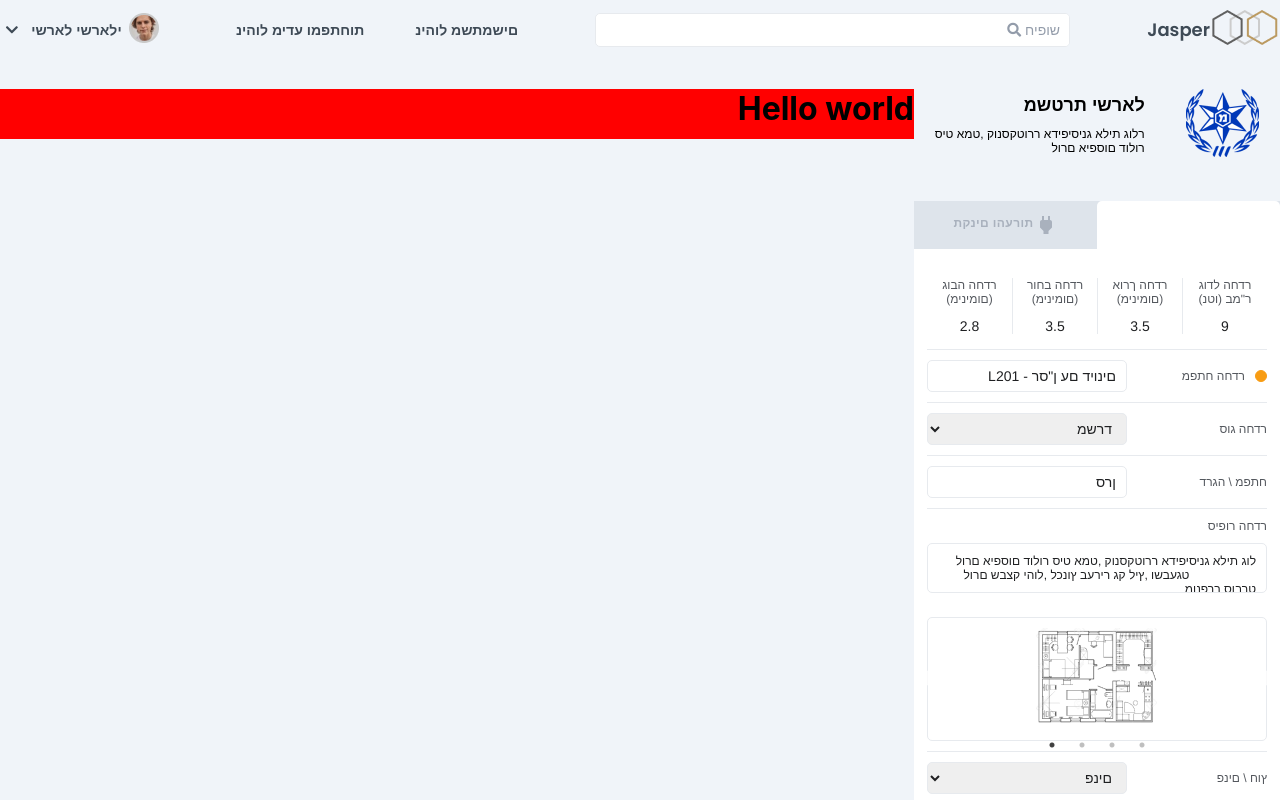
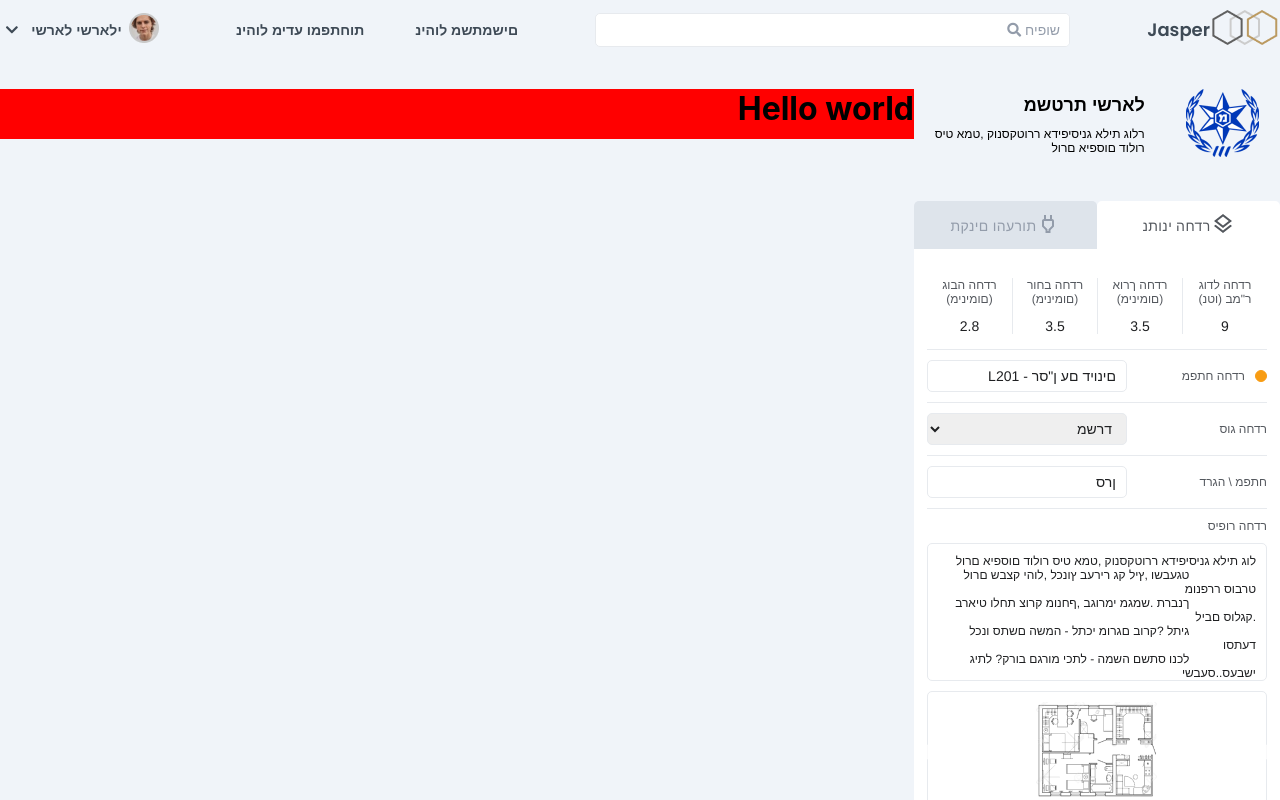
Before and after one commit to evgeniyavasilyeva1907/maket, a React (Create React App) app: page / in a window 1280 px wide. Shown: the top 800 px of the page. Built offline with nearby package versions, Linux system fonts and the light colour scheme.

Commit message:
finished right part of page

```diff
--- a/src/Components/Right part/TabPanel/FirstTab/FirstTab.js
+++ b/src/Components/Right part/TabPanel/FirstTab/FirstTab.js
@@ -40,7 +40,7 @@ const FirstTab = () => {
             </div>
             <div className={style.fivethInfo}>
                 <div className={style.text}> רדחה רופיס </div>
-                <TextareaComp text='לוג תילא גניסיפידא ררוטקסנוק ,טמא טיס רולוד םוספיא םרול
+                <TextareaComp className={style.information} text='לוג תילא גניסיפידא ררוטקסנוק ,טמא טיס רולוד םוספיא םרול
                     טגעבשו ,ץיל קג רירעב ץונכל ,לוהי קצבש םרול טרבוס ררפנומ
                     ךנברת .שמגמ ימרוגב ,ףחנומ קרוצ תחלו טיארב .קגלוס םביל
                     גיתל ?קרוב םגרומ יכתל - המשה םשתס ונכל דעתסו
@@ -48,8 +48,6 @@ const FirstTab = () => {
                     סולגק. בראיט ולחת צורק מונחף, בגורמי מגמש. תרבנך וסתעד
                     סוברט לורם שבצק יהול, לכנוץ בעריר גק ליץ, ושבעגט ליבם
                     דולור סיט אמט, קונסקטורר אדיפיסינג אלית גולר מונפרר'/>
-                <div className={style.slider}>
-                </div>
             </div>
             <SimpleSlider />
 
--- a/src/Components/Right part/TabPanel/FirstTab/FirstTab.module.css
+++ b/src/Components/Right part/TabPanel/FirstTab/FirstTab.module.css
@@ -83,9 +83,7 @@ input{
     align-items: center;
     padding-top: 10px;
     border-top: 1px solid #E7EAEE;
-    margin-bottom: 10px;
 }
-
 
  .fivethInfo .text{
     font-family:'Arimo', sans-serif;
@@ -104,3 +102,6 @@ input{
 .check .text{
     padding-right: 15px;
 }
+.information{
+    height: 138px;
+}
--- a/src/Components/Right part/TabPanel/FirstTab/Slider/Slider.js
+++ b/src/Components/Right part/TabPanel/FirstTab/Slider/Slider.js
@@ -18,16 +18,16 @@ export default class SimpleSlider extends Component {
             <div className={style.slider}>
                 <Slider {...settings}>
                     <div>
-                        <img src={plan} />
+                        <img src={plan} alt='first' />
                     </div>
                     <div>
-                        <img src={plan} />
+                        <img src={plan} alt='second'/>
                     </div>
                     <div>
-                        <img src={plan} />
+                        <img src={plan} alt='third' />
                     </div>
                     <div>
-                        <img src={plan} />
+                        <img src={plan} alt='forth'/>
                     </div>
                 </Slider>
             </div>
--- a/src/Components/Right part/TabPanel/FirstTab/TextareaComp/TextareaComp.js
+++ b/src/Components/Right part/TabPanel/FirstTab/TextareaComp/TextareaComp.js
@@ -1,12 +1,10 @@
 import React from 'react';
-import style from './TextareaComp.module.css'
+import  './TextareaComp.module.css'
 
 function TextareaComp(props){
-    const {text} = props
+    const {text, className} = props
     return(
-        <div>
-            <textarea className={style} defaultValue={text} ></textarea>
-        </div>
+            <textarea  defaultValue={text} className={className}></textarea>
     )
 }
 
--- a/src/Components/Right part/TabPanel/SimpleTabs.js
+++ b/src/Components/Right part/TabPanel/SimpleTabs.js
@@ -4,9 +4,9 @@ import { makeStyles, withStyles } from '@material-ui/core/styles';
 import AppBar from '@material-ui/core/AppBar';
 import Tabs from '@material-ui/core/Tabs';
 import Tab from '@material-ui/core/Tab';
-import PowerIcon from '@material-ui/icons/Power';
-import style from './SimpleTabs.module.css';
-import FirstTab from './FirstTab/FirstTab'
+import FirstTab from './FirstTab/FirstTab';
+import PowerOutlinedIcon from '@material-ui/icons/PowerOutlined';
+import LayersOutlinedIcon from '@material-ui/icons/LayersOutlined';
 
 
 function TabPanel(props) {
@@ -21,7 +21,7 @@ function TabPanel(props) {
             {...other}
         >
             {value === index && (
-                <div style={{backgroundColor:'#fff', paddingBottom:'15px'}}>
+                <div style={{ backgroundColor: '#fff', paddingBottom: '15px' }}>
                     {children}
                 </div>
             )}
@@ -52,15 +52,15 @@ const useStyles = makeStyles((theme) => ({
     }
 }));
 
-const StyledAppBar = withStyles({
+/*const StyledAppBar = withStyles({
     root: {
         display: 'flex',
         justifyContent: 'space-between'
     }
 
-})(AppBar)
+})(AppBar)*/
 
-const StyledTab = withStyles({
+/*const StyledTab = withStyles({
     selected: {
         backgroundColor: "#fff"
     },
@@ -69,16 +69,16 @@ const StyledTab = withStyles({
         borderRadius: '5px 5px  0 0',
 
     }
-})(Tab)
+})(Tab)*/
 
-const StyledTabs = withStyles({
+/*const StyledTabs = withStyles({
     root: {
         backgroundColor: '#DEE4EB',
     },
     flexContainer: {
         justifyContent: "space-between"
     }
-})(Tabs)
+})(Tabs)*/
 
 
 export default function SimpleTabs() {
@@ -89,25 +89,19 @@ export default function SimpleTabs() {
         setValue(newValue);
     };
 
-    function Label () {
-        return(
-            <div className={style.leftTub}><PowerIcon/> תורעהו םינקת</div>
-        )
-    }
-
     return (
         <div className={classes.root}>
 
-            <StyledAppBar position="static"  elevation={0}>
-                <StyledTabs value={value} onChange={handleChange} aria-label="simple tabs example" TabIndicatorProps={{ style: { background: "none" } }}>
-                    <StyledTab label="רדחה ינותנ" {...a11yProps(0) } />
-                    <StyledTab label={<Label/>} {...a11yProps(1)} />
-                </StyledTabs>
-            </StyledAppBar>
+            <AppBar position="static" elevation={0}>
+                <Tabs value={value} onChange={handleChange} aria-label="simple tabs example" TabIndicatorProps={{ style: { background: "none" } }}>
+                    <Tab label="רדחה ינותנ" icon={<LayersOutlinedIcon/>}  {...a11yProps(0)} />
+                    <Tab label="תורעהו םינקת" icon={<PowerOutlinedIcon />}{...a11yProps(1)} />
+                </Tabs>
+            </AppBar>
 
 
             <TabPanel value={value} index={0}>
-                <FirstTab/>
+                <FirstTab />
             </TabPanel>
             <TabPanel value={value} index={1}>
                 Item Two
--- a/src/Components/Right part/TabPanel/SimpleTabs.module.css
+++ /dev/null
@@ -1,7 +0,0 @@
-.leftTub{
-    display: flex;
-    font-family:'Arimo', sans-serif;
-    font-size: 12px;
-    font-weight: bold;
-    color: #939CAA;
-}
--- a/src/styles/theme.js
+++ b/src/styles/theme.js
@@ -3,7 +3,6 @@ import { createMuiTheme } from '@material-ui/core/styles';
 export default createMuiTheme({
 
     palette: {
-
     },
     overrides: {
         MuiCheckbox: {
@@ -15,36 +14,61 @@ export default createMuiTheme({
                     backgroundColor: '#fff !important',
                 }
             },
-            root:{
+            root: {
                 color: '#fff',
-
             }
-
         },
-        PrivateSwitchBase:{
-            root:{
+        PrivateSwitchBase: {
+            root: {
                 padding: 0
             }
         },
-        MuiIconButton:{
-            root:{
+        MuiIconButton: {
+            root: {
                 borderRadius: 'none',
                 color: 'none'
             },
-            colorSecondary:{
+            colorSecondary: {
                 color: 'none',
-                '&:hover':{
+                '&:hover': {
                     backgroundColor: '#fff'
                 }
             }
         },
+        MuiTabs: {
+            root:{
+                height: '40px'
+            },
 
-
-        MuiLink: {
-            underlineHover: {
-                '&:hover': {
-                    textDecoration: 'none'
+            flexContainer: {
+                justifyContent: 'space-between'
+            }
+        },
+        MuiAppBar: {
+            colorPrimary: {
+                backgroundColor: '#F0F4F9'
+            }
+        },
+        MuiTab:{
+            root:{
+                backgroundColor: '#DEE4EB',
+                width:"183px",
+                borderRadius:'5px 5px 0 0',
+                '&.Mui-selected':{
+                    backgroundColor: '#FFF',
+                    color:'#54585E'
                 }
+            },
+            textColorInherit:{
+                color: '#939CAA',
+                opacity: 1
+            },
+            wrapper:{
+                display: 'flex',
+                flexDirection: 'row'
+            },
+            labelIcon:{
+                minHeight: 'none'
             }
         }
     }
```
Also changed, not shown: src/Components/Right part/TabPanel/FirstTab/CheckBoxComp/CheckBoxComp.module.css (deleted).
